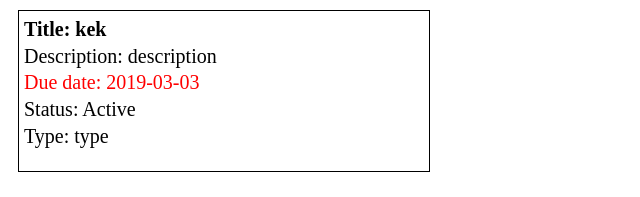
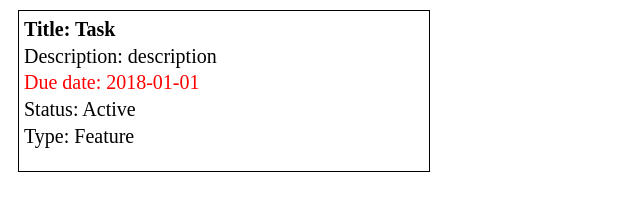
Before and after one commit to khlopkov/ArcadiaTest2, an Angular app in the folder frontend/: page / in a window 1280 px wide. Shown: the top 197 px of the page, without its empty margins (0-640 px from the left). Built offline with nearby package versions, Linux system fonts and the light colour scheme.

Commit message:
model for task incapsulated in class

```diff
--- a/frontend/src/app/app.component.html
+++ b/frontend/src/app/app.component.html
@@ -1,3 +1,3 @@
-<app-single-task></app-single-task>
+<app-single-task [task]="task"></app-single-task>
 
 <router-outlet></router-outlet>
--- a/frontend/src/app/app.component.ts
+++ b/frontend/src/app/app.component.ts
@@ -1,4 +1,5 @@
 import { Component } from '@angular/core';
+import { Task } from 'src/models/task.model';
 
 @Component({
   selector: 'app-root',
@@ -6,5 +7,5 @@ import { Component } from '@angular/core';
   styleUrls: ['./app.component.scss']
 })
 export class AppComponent {
-  title = 'frontend';
+  task = new Task(1, 'Task', 'description', 'Active', '2018-01-01', 'Feature');
 }
--- a/frontend/src/app/tasks/tasks.singleTask.html
+++ b/frontend/src/app/tasks/tasks.singleTask.html
@@ -1,9 +1,9 @@
 <div class="task-wrapper">
     <div class="task">
-        <span class="task-title">Title: {{title}}</span><br>
-        <span *ngIf="description">Description: {{description}}</span><br *ngIf="description">
-        <span *ngIf="dueDate" [ngClass]="{'overdued':isOverdued()}">Due date: {{dueDate}}</span><br *ngIf="dueDate">
-        <span *ngIf="status">Status: {{status}}</span><br *ngIf="status">
-        <span *ngIf="type">Type: {{type}}</span><br *ngIf="type">
+        <span class="task-title">Title: {{task.title}}</span><br>
+        <span *ngIf="task.description">Description: {{task.description}}</span><br *ngIf="task.description">
+        <span *ngIf="task.dueDate" [ngClass]="{'overdued':task.isOverdued()}">Due date: {{task.dueDate}}</span><br *ngIf="task.dueDate">
+        <span *ngIf="task.status">Status: {{task.status}}</span><br *ngIf="task.status">
+        <span *ngIf="task.type">Type: {{task.type}}</span><br *ngIf="task.type">
     </div>
 </div>
--- a/frontend/src/app/tasks/tasks.singleTask.ts
+++ b/frontend/src/app/tasks/tasks.singleTask.ts
@@ -1,4 +1,5 @@
-import { Component } from '@angular/core';
+import { Component, Input } from '@angular/core';
+import { Task } from 'src/models/task.model';
 
 @Component({
   selector: 'app-single-task',
@@ -6,15 +7,5 @@ import { Component } from '@angular/core';
   styleUrls: ['./tasks.singleTask.scss']
 })
 export class SingleTaskComponent {
-    title = 'kek'
-    description = 'description'
-    dueDate = '2019-03-03'
-    status = 'Active'
-    type = 'type'
-    isOverdued = () : boolean => {
-      const currentDate = new Date();
-      const dueDate = new Date(this.dueDate)
-      dueDate.setDate(dueDate.getDate() + 1)
-      return this.status == 'Active' && dueDate < currentDate
-    }
+    @Input() task: Task;
 }
--- /dev/null
+++ b/frontend/src/models/task.model.ts
@@ -0,0 +1,31 @@
+export class Task {
+    id: number;
+    title: string;
+    description: string;
+    status: string;
+    dueDate: string;
+    type: string;
+
+    constructor(
+        id: number,
+        title: string,
+        description: string,
+        status: string,
+        dueDate: string,
+        type: string
+    ) {
+        this.id = id;
+        this.title = title;
+        this.description = description;
+        this.status = status;
+        this.dueDate = dueDate;
+        this.type = type;
+    }
+
+    isOverdued(): boolean {
+      const currentDate = new Date();
+      const dueDate = new Date(this.dueDate);
+      dueDate.setDate(dueDate.getDate() + 1);
+      return this.status === 'Active' && dueDate < currentDate;
+    }
+}
```
Also changed, not shown: frontend/src/app/tasks/tasks.component.html (added).
